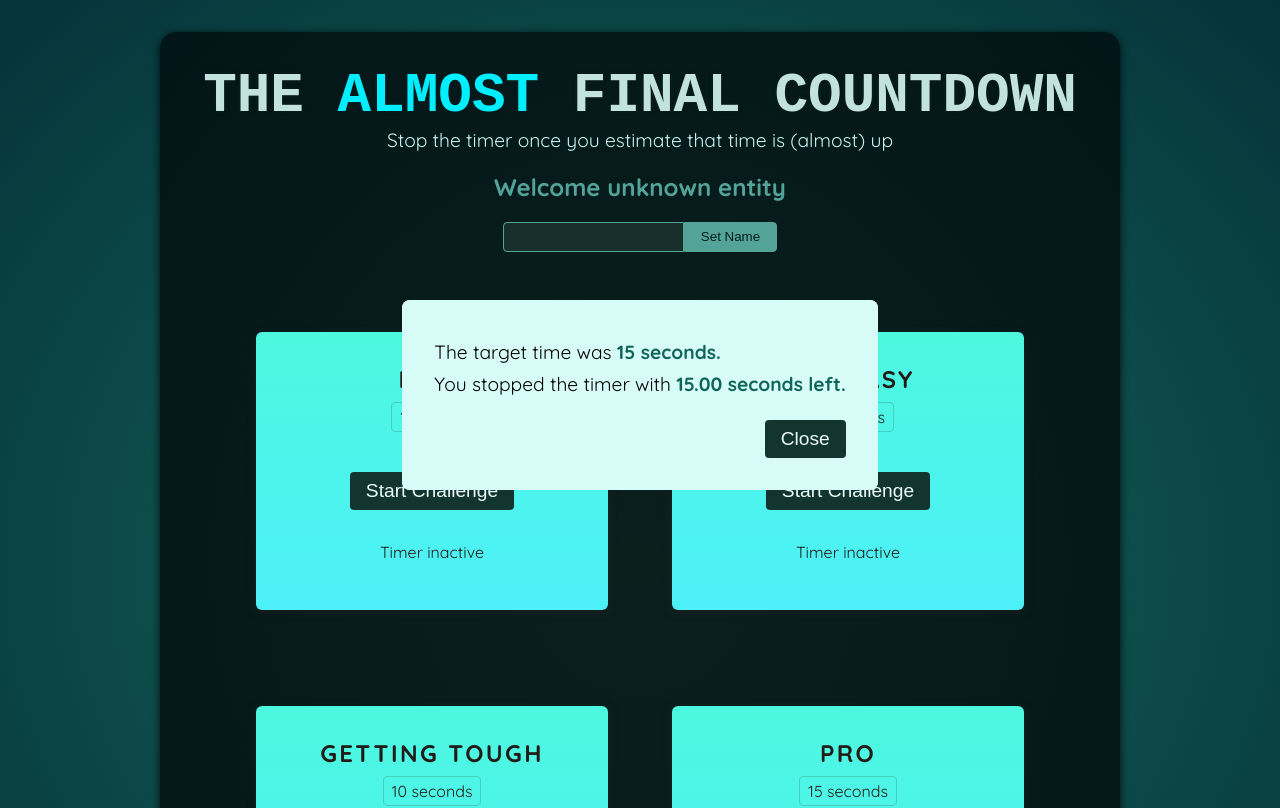
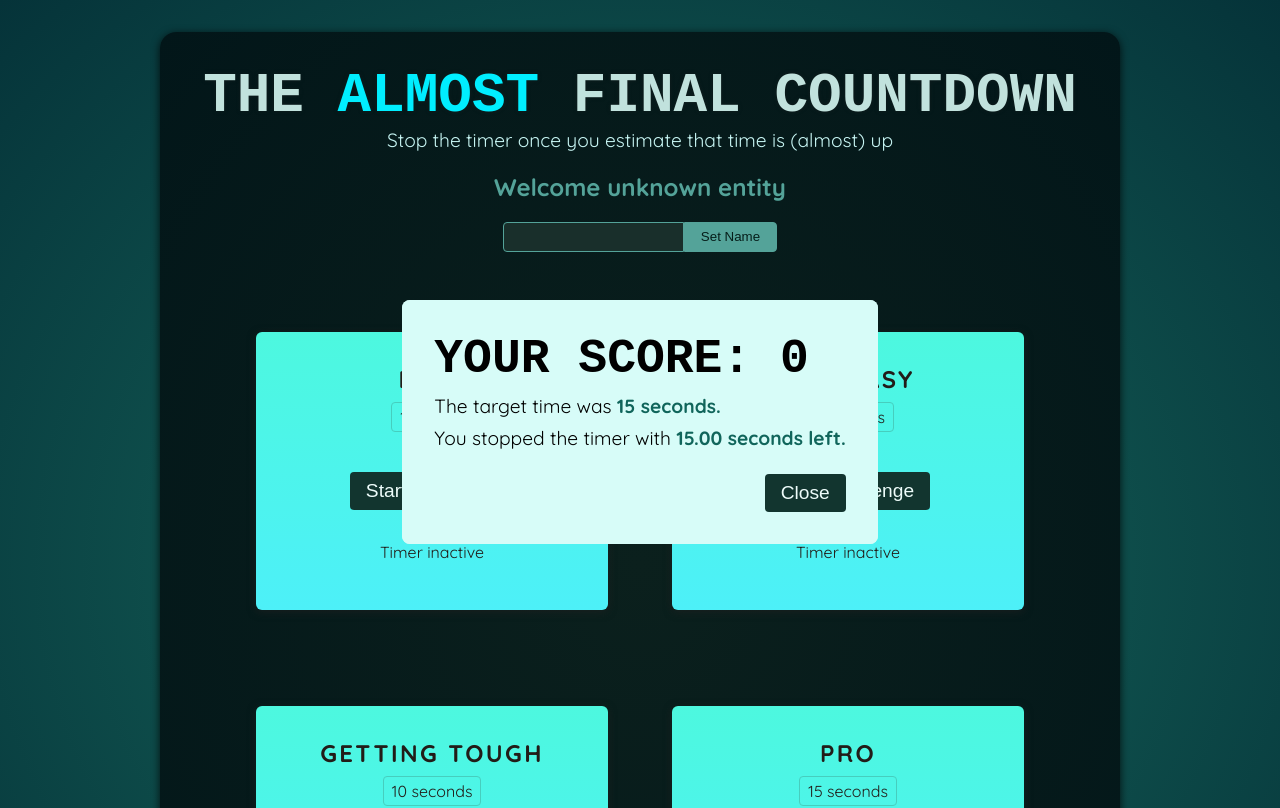
Before and after one commit to jacquelyn-bradshaw/refs-and-portals, a React (Vite) app: page / in a window 1280 px wide. Shown: the top 808 px of the page. Built offline with nearby package versions, Linux system fonts and the light colour scheme; a web font is replaced by a local one.

Commit message:
UI improved in the modal when a player won

```diff
--- a/src/components/ResultModal.jsx
+++ b/src/components/ResultModal.jsx
@@ -4,8 +4,8 @@ const ResultModal = forwardRef( function ResultModal ({ remainingTime, targetTim
   const dialog = useRef();
 
   const userLost = remainingTime <= 0
-
   const formattedRemainingTime = (remainingTime / 1000).toFixed(2);
+  const score = Math.round((1 - remainingTime / (targetTime * 1000)) * 100);
 
   useImperativeHandle(ref, () => {
     return {
@@ -15,8 +15,9 @@ const ResultModal = forwardRef( function ResultModal ({ remainingTime, targetTim
     }
   });
 
-  return <dialog ref={dialog} className="result-modal" open>
+  return <dialog ref={dialog} className="result-modal" onClose={onReset} open>
     {userLost && <h2>You lost</h2>}
+    {!userLost && <h2>Your score: {score}</h2>}
     <p>The target time was <strong>{targetTime} seconds.</strong></p>
     <p>You stopped the timer with <strong>{formattedRemainingTime} seconds left.</strong></p>
     <form method="dialog" onSubmit={onReset}>
```
